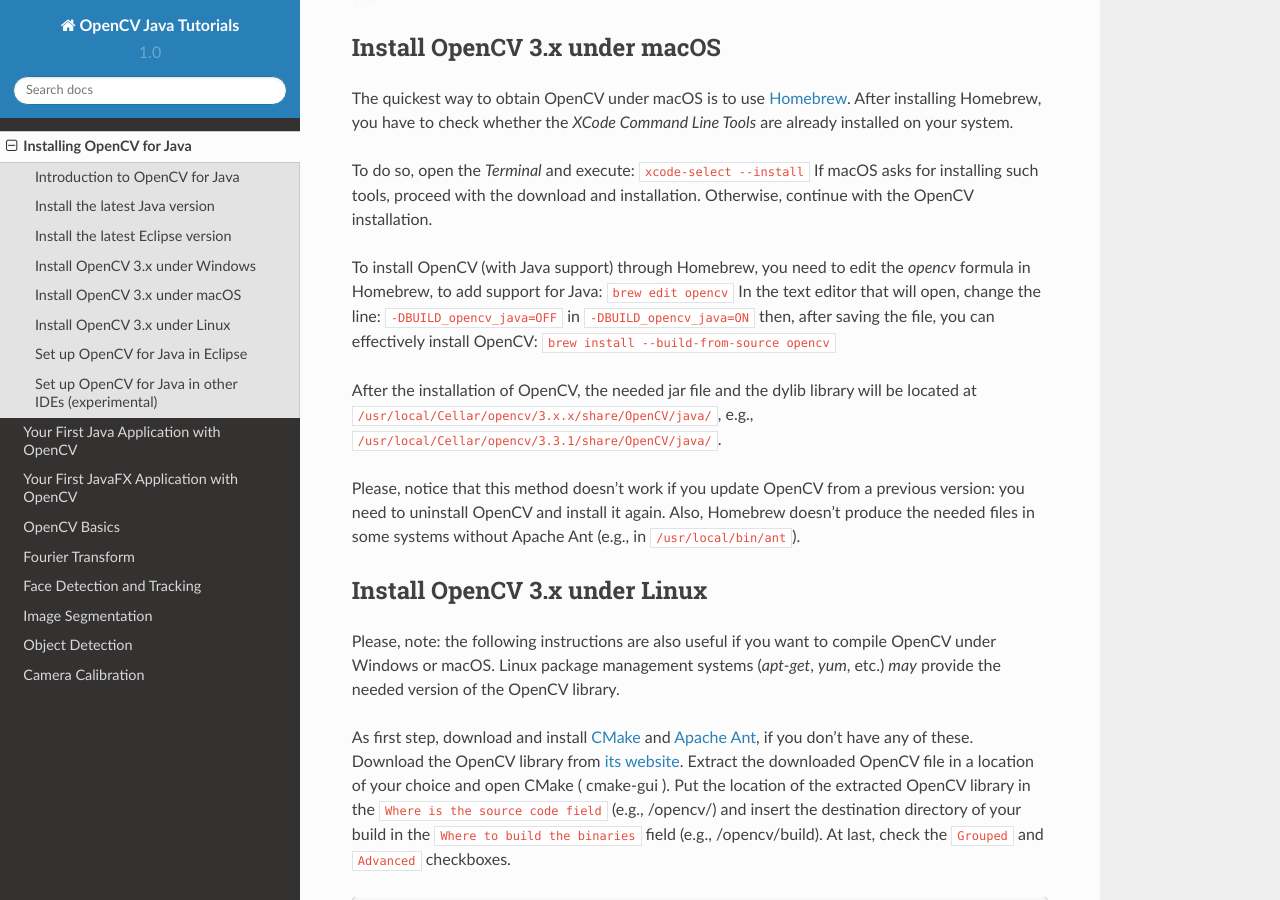
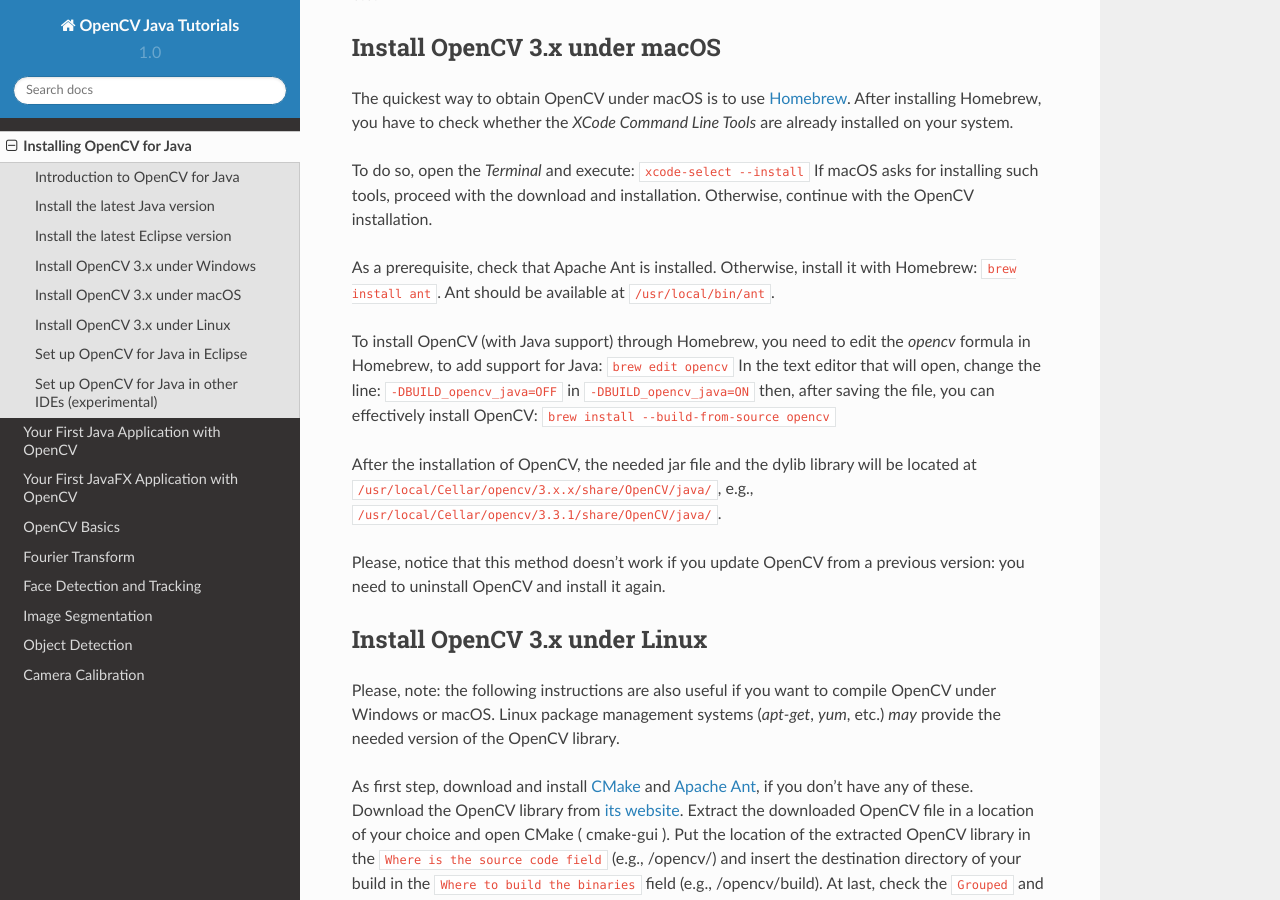
Before and after one commit to opencv-java/opencv-java-tutorials, a Sphinx documentation site: the page built from docs/source/01-installing-opencv-for-java.rst, in a window 1280 px wide and 900 px high, scrolled down 911 px. Built offline with Sphinx 7.4.7 and the Read the Docs theme 2.0.0, drawn with Linux system fonts in a browser that asks for light colours.

Commit message:
add ant as a requirement for macOS

```diff
--- a/docs/source/01-installing-opencv-for-java.rst
+++ b/docs/source/01-installing-opencv-for-java.rst
@@ -32,6 +32,10 @@ To do so, open the `Terminal` and execute:
 ``xcode-select --install``
 If macOS asks for installing such tools, proceed with the download and installation. Otherwise, continue with the OpenCV installation.
 
+As a prerequisite, check that Apache Ant is installed. Otherwise, install it with Homebrew:
+``brew install ant``.
+Ant should be available at ``/usr/local/bin/ant``.
+
 To install OpenCV (with Java support) through Homebrew, you need to edit the *opencv* formula in Homebrew, to add support for Java:
 ``brew edit opencv``
 In the text editor that will open, change the line:
@@ -43,7 +47,7 @@ then, after saving the file, you can effectively install OpenCV:
 
 After the installation of OpenCV, the needed jar file and the dylib library will be located at ``/usr/local/Cellar/opencv/3.x.x/share/OpenCV/java/``, e.g., ``/usr/local/Cellar/opencv/3.3.1/share/OpenCV/java/``.
 
-Please, notice that this method doesn't work if you update OpenCV from a previous version: you need to uninstall OpenCV and install it again. Also, Homebrew doesn't produce the needed files in some systems without Apache Ant (e.g., in ``/usr/local/bin/ant``).
+Please, notice that this method doesn't work if you update OpenCV from a previous version: you need to uninstall OpenCV and install it again.
 
 Install OpenCV 3.x under Linux
 ---------------------------------
```
